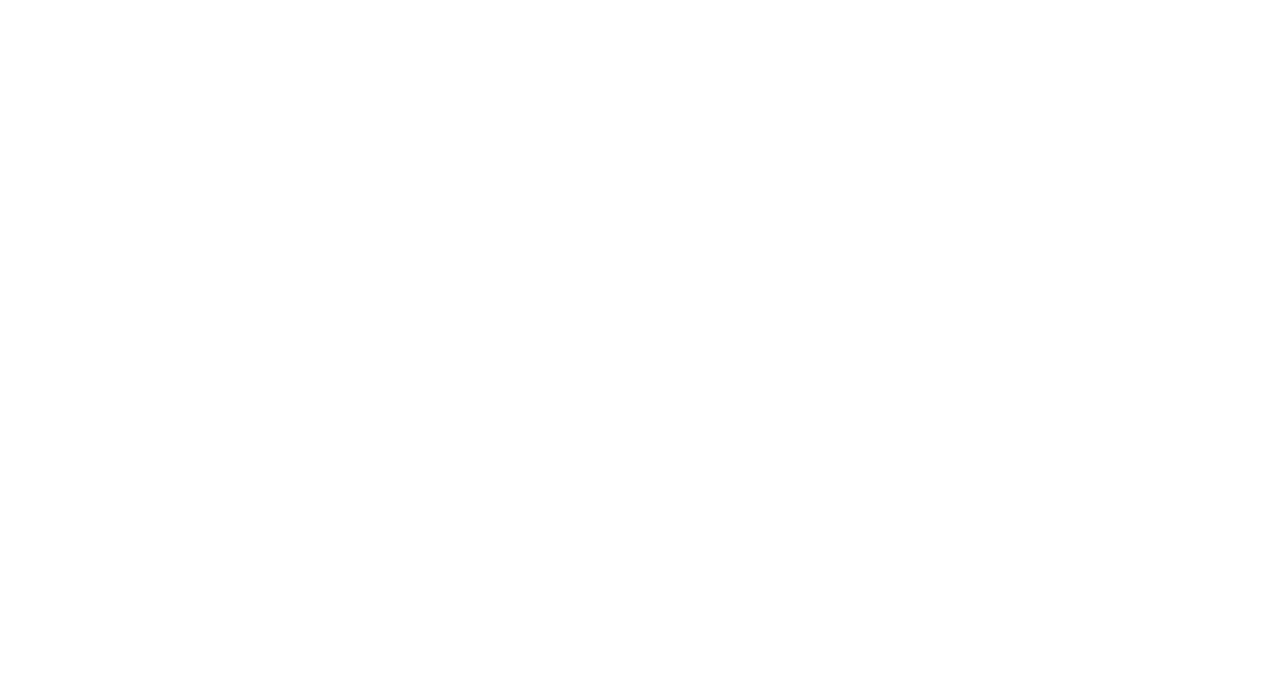
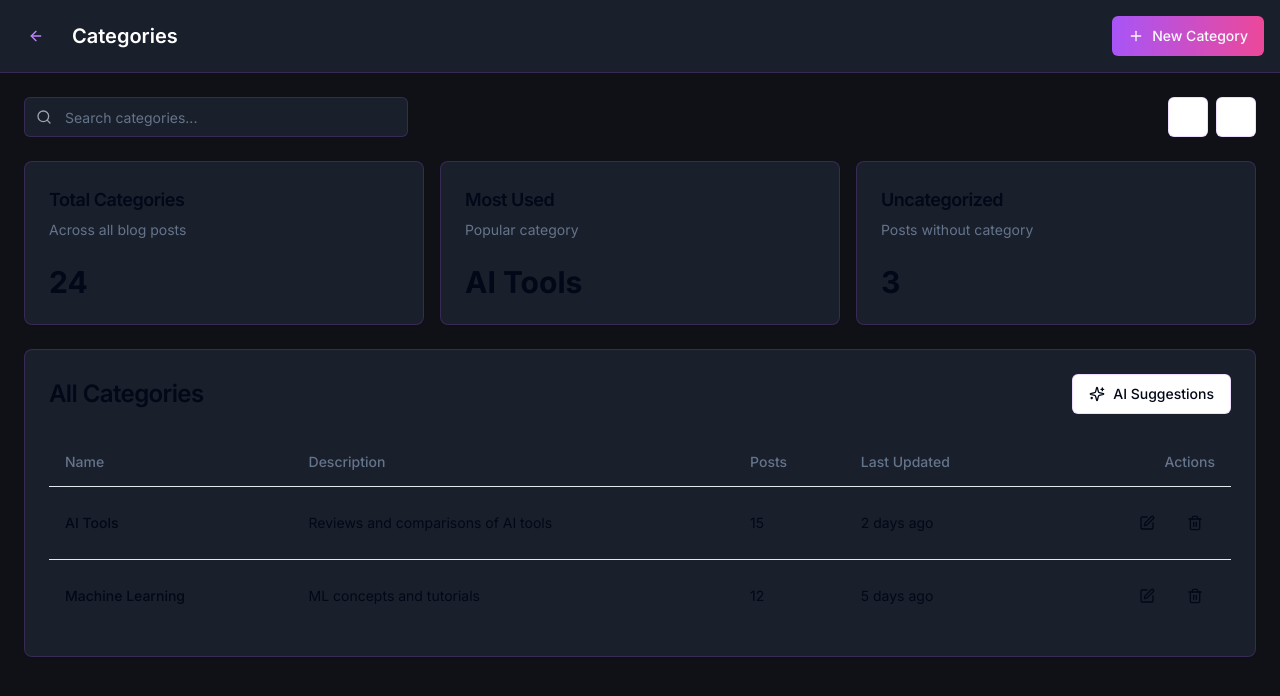
Before and after one commit to Jelco3d/automatizariai, a React (Vite) app: page /admin/categories in a window 1280 px wide. Before the commit this address had no page. Shown: the top 696 px of the page. Built offline with nearby package versions, Linux system fonts and the light colour scheme.

Commit message:
Add Categories page
Adds a new page for displaying categories.  No specific implementation details are included in this commit.

```diff
--- a/src/App.tsx
+++ b/src/App.tsx
@@ -11,6 +11,7 @@ import PrivacyPolicy from './pages/PrivacyPolicy';
 import Blog from './pages/Blog';
 import AdminBlog from './pages/admin/AdminBlog';
 import NewBlogPost from './pages/admin/NewBlogPost';
+import Categories from './pages/admin/Categories';
 
 const App = () => {
   console.log("Rendering App component");
@@ -28,6 +29,7 @@ const App = () => {
         <Route path="/blog" element={<Blog />} />
         <Route path="/admin/blog" element={<AdminBlog />} />
         <Route path="/admin/blog/new" element={<NewBlogPost />} />
+        <Route path="/admin/categories" element={<Categories />} />
       </Routes>
     </Router>
   );
--- /dev/null
+++ b/src/pages/admin/Categories.tsx
@@ -0,0 +1,145 @@
+
+import { Link } from "react-router-dom";
+import { Button } from "@/components/ui/button";
+import { Input } from "@/components/ui/input";
+import { Card, CardHeader, CardTitle, CardDescription, CardContent } from "@/components/ui/card";
+import { Table, TableHeader, TableRow, TableHead, TableBody, TableCell } from "@/components/ui/table";
+import { ArrowLeft, Plus, Search, Sparkles, Edit, Trash2, Grid, List } from "lucide-react";
+
+export default function Categories() {
+  return (
+    <div className="min-h-screen bg-[#0F1117] text-white">
+      {/* Header */}
+      <header className="border-b border-purple-500/20 bg-[#1A1F2C] p-4">
+        <div className="max-w-7xl mx-auto flex items-center justify-between">
+          <div className="flex items-center gap-4">
+            <Link to="/admin/blog">
+              <Button variant="ghost" size="icon">
+                <ArrowLeft className="h-5 w-5 text-purple-400" />
+              </Button>
+            </Link>
+            <h1 className="text-xl font-semibold">Categories</h1>
+          </div>
+          <Button className="gap-2 bg-gradient-to-r from-purple-500 to-pink-500">
+            <Plus className="h-4 w-4" />
+            New Category
+          </Button>
+        </div>
+      </header>
+
+      <main className="p-6">
+        <div className="max-w-7xl mx-auto space-y-6">
+          {/* Search and Filters */}
+          <div className="flex flex-col sm:flex-row gap-4 items-center justify-between">
+            <div className="relative w-full sm:w-96">
+              <Search className="absolute left-3 top-1/2 -translate-y-1/2 h-4 w-4 text-gray-400" />
+              <Input
+                placeholder="Search categories..."
+                className="pl-10 bg-[#1A1F2C] border-purple-500/20"
+              />
+            </div>
+            <div className="flex items-center gap-2">
+              <Button variant="outline" size="icon" className="border-purple-500/20">
+                <Grid className="h-4 w-4" />
+              </Button>
+              <Button variant="outline" size="icon" className="border-purple-500/20">
+                <List className="h-4 w-4" />
+              </Button>
+            </div>
+          </div>
+
+          {/* Stats Cards */}
+          <div className="grid grid-cols-1 md:grid-cols-3 gap-4">
+            <Card className="bg-[#1A1F2C] border-purple-500/20">
+              <CardHeader>
+                <CardTitle className="text-lg">Total Categories</CardTitle>
+                <CardDescription>Across all blog posts</CardDescription>
+              </CardHeader>
+              <CardContent>
+                <p className="text-3xl font-bold">24</p>
+              </CardContent>
+            </Card>
+            <Card className="bg-[#1A1F2C] border-purple-500/20">
+              <CardHeader>
+                <CardTitle className="text-lg">Most Used</CardTitle>
+                <CardDescription>Popular category</CardDescription>
+              </CardHeader>
+              <CardContent>
+                <p className="text-3xl font-bold">AI Tools</p>
+              </CardContent>
+            </Card>
+            <Card className="bg-[#1A1F2C] border-purple-500/20">
+              <CardHeader>
+                <CardTitle className="text-lg">Uncategorized</CardTitle>
+                <CardDescription>Posts without category</CardDescription>
+              </CardHeader>
+              <CardContent>
+                <p className="text-3xl font-bold">3</p>
+              </CardContent>
+            </Card>
+          </div>
+
+          {/* Categories Table */}
+          <Card className="bg-[#1A1F2C] border-purple-500/20">
+            <CardHeader>
+              <div className="flex items-center justify-between">
+                <CardTitle>All Categories</CardTitle>
+                <Button variant="outline" className="gap-2 border-purple-500/20">
+                  <Sparkles className="h-4 w-4" />
+                  AI Suggestions
+                </Button>
+              </div>
+            </CardHeader>
+            <CardContent>
+              <Table>
+                <TableHeader>
+                  <TableRow>
+                    <TableHead>Name</TableHead>
+                    <TableHead>Description</TableHead>
+                    <TableHead>Posts</TableHead>
+                    <TableHead>Last Updated</TableHead>
+                    <TableHead className="text-right">Actions</TableHead>
+                  </TableRow>
+                </TableHeader>
+                <TableBody>
+                  <TableRow>
+                    <TableCell className="font-medium">AI Tools</TableCell>
+                    <TableCell>Reviews and comparisons of AI tools</TableCell>
+                    <TableCell>15</TableCell>
+                    <TableCell>2 days ago</TableCell>
+                    <TableCell className="text-right">
+                      <div className="flex items-center justify-end gap-2">
+                        <Button variant="ghost" size="icon">
+                          <Edit className="h-4 w-4" />
+                        </Button>
+                        <Button variant="ghost" size="icon">
+                          <Trash2 className="h-4 w-4" />
+                        </Button>
+                      </div>
+                    </TableCell>
+                  </TableRow>
+                  <TableRow>
+                    <TableCell className="font-medium">Machine Learning</TableCell>
+                    <TableCell>ML concepts and tutorials</TableCell>
+                    <TableCell>12</TableCell>
+                    <TableCell>5 days ago</TableCell>
+                    <TableCell className="text-right">
+                      <div className="flex items-center justify-end gap-2">
+                        <Button variant="ghost" size="icon">
+                          <Edit className="h-4 w-4" />
+                        </Button>
+                        <Button variant="ghost" size="icon">
+                          <Trash2 className="h-4 w-4" />
+                        </Button>
+                      </div>
+                    </TableCell>
+                  </TableRow>
+                </TableBody>
+              </Table>
+            </CardContent>
+          </Card>
+        </div>
+      </main>
+    </div>
+  );
+}
```
